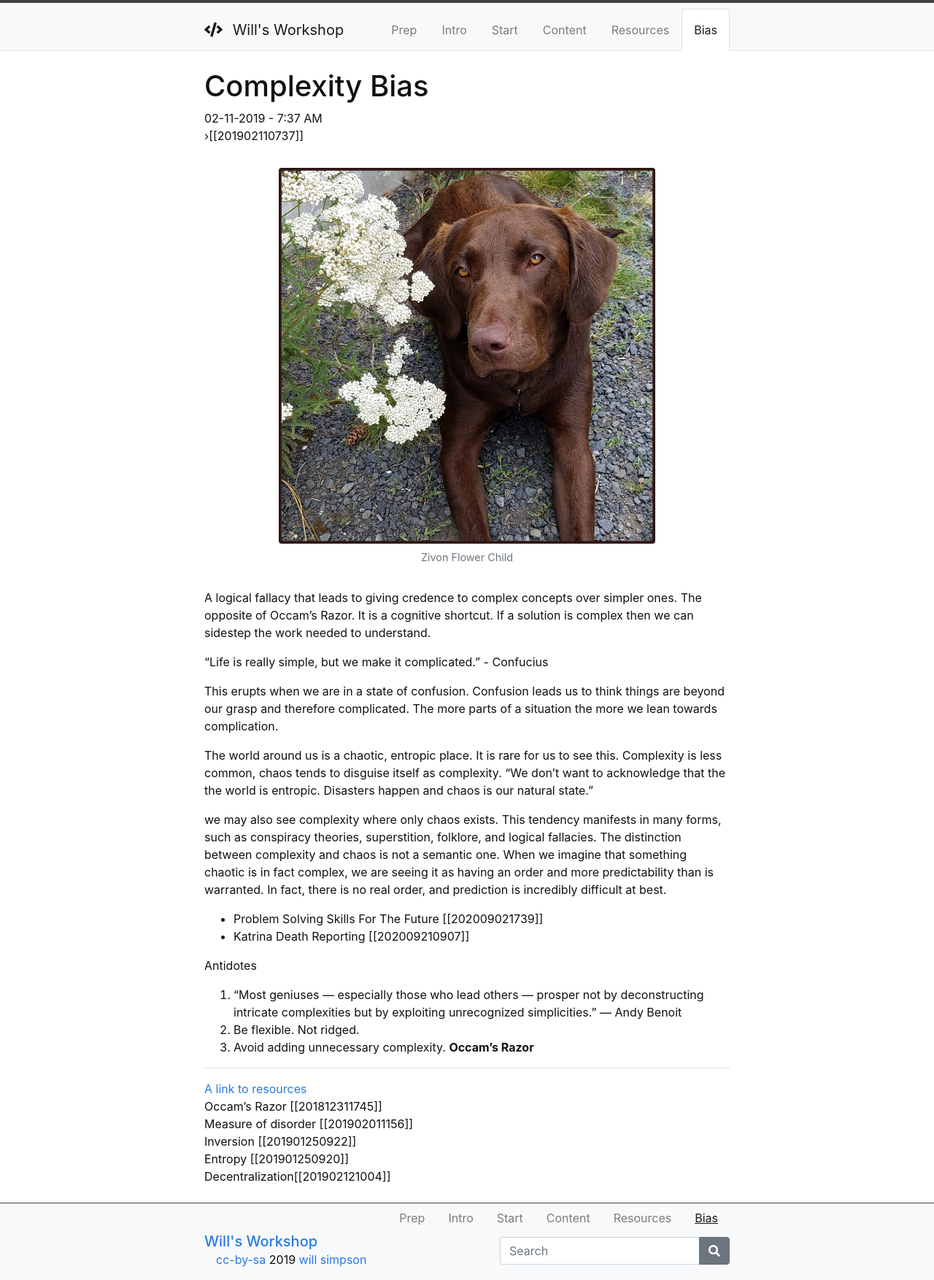
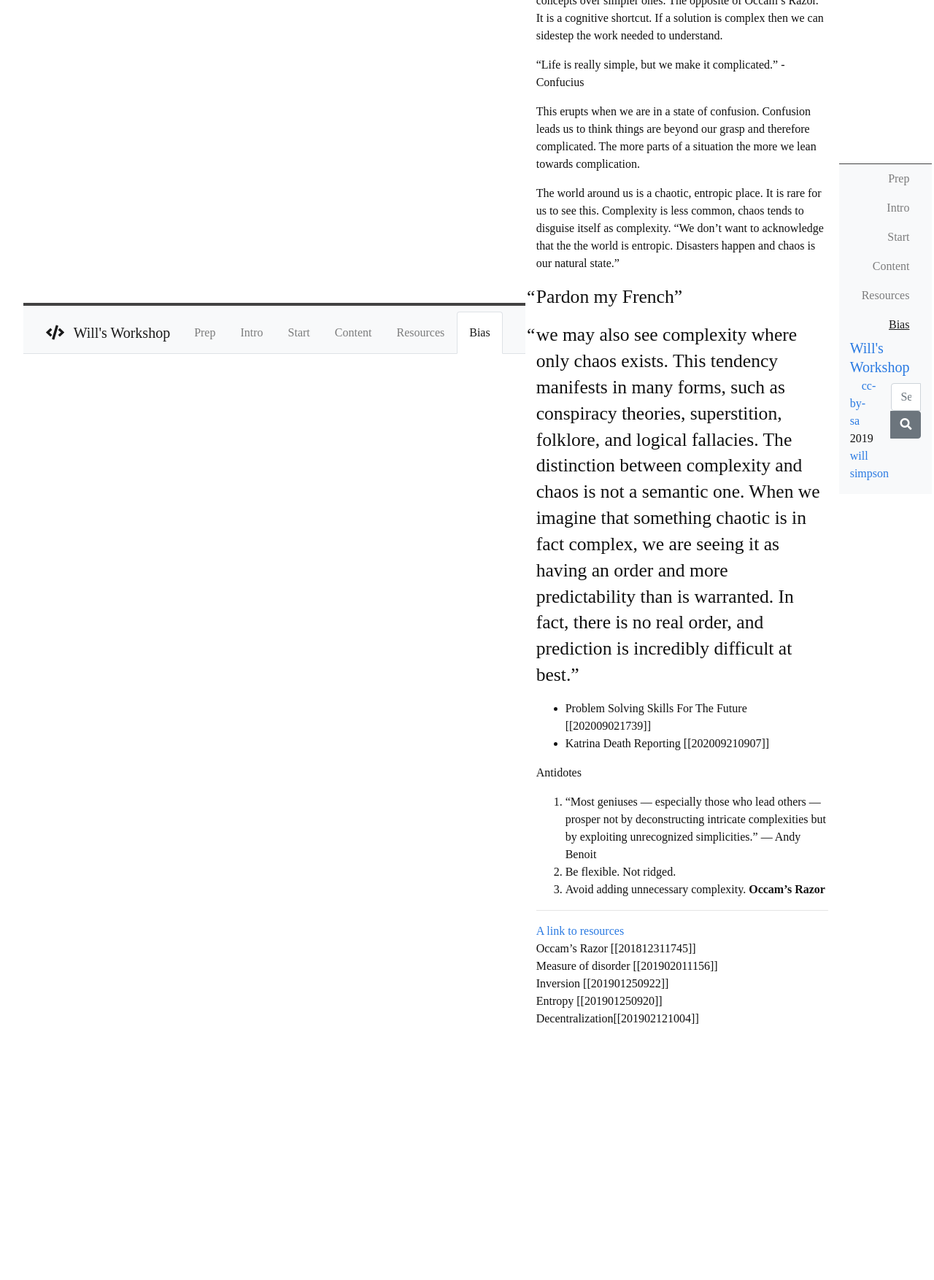
Before and after one commit to woodenzen/workshop-initial, a Jekyll site: the page built from content/5-complexity.md, in a window 1280 px wide. Shown: the whole page at 73% size. Built offline with Jekyll 4.4.1, drawn with Linux system fonts in a browser that asks for light colours; after the commit the page ends 1432 px from its top, so only the background shows below that.

Commit message:
Pardon my French

```diff
--- a/_sass/_custom.scss
+++ b/_sass/_custom.scss
@@ -1 +1,70 @@
 /* add your tweaks here! */
+body {
+	display: flex;
+	align-items: center;
+	justify-content: space-around;
+	height: 100vh;
+	font-family: 'EB Garamond', serif;
+	background-color: #fff;
+	padding: 0 2em;
+	box-sizing: border-box;
+	margin: 0;
+}
+
+blockquote {
+	margin: 0;
+	padding: 0;
+	position: relative;
+	width: 60%;
+	min-width: 400px;
+	max-width: 820px;
+	font-size: 1.25vw;
+	line-height: 1.4;
+	text-rendering: optimizeLegibility;
+	font-smoothing: antialiased;
+	-webkit-font-smoothing: antialiased;
+	-moz-osx-fon-smoothing: grayscale;
+}
+
+blockquote p:first-of-type:before {
+	content: '\201c';
+	position: absolute;
+	left: -.5em;
+}
+
+blockquote p:last-of-type:after {
+	content: '\201d';
+	position: absolute;
+}
+
+blockquote footer {
+	position: relative;
+}
+
+blockquote footer:before {
+	content: '–';
+	position: absolute;
+	left: -.6em;
+}
+
+@media screen and (max-width: 1600px) {
+	blockquote {
+		font-size: 2vw;
+	}
+}
+
+@media all and (max-width: 1200px) {
+	blockquote {
+		font-size: 2.5vw;
+	}
+}
+
+@media all and (max-width: 600px) {
+	blockquote {
+		font-size: 18px;
+	}
+	blockquote {
+		width: 100%;
+		min-width: 100%;
+	}
+}
--- a/content/5-complexity.md
+++ b/content/5-complexity.md
@@ -17,6 +17,10 @@ This erupts when we are in a state of confusion. Confusion leads us to think thi
 The world around us is a chaotic, entropic place. It is rare for us to see this.
 Complexity is less common, chaos tends to disguise itself as complexity. "We don't want to acknowledge that the the world is entropic. Disasters happen and chaos is our natural state."
 
+
+> Pardon my French
+
+
 > we may also see complexity where only chaos exists. This tendency manifests in many forms, such as conspiracy theories, superstition, folklore, and logical fallacies. The distinction between complexity and chaos is not a semantic one. When we imagine that something chaotic is in fact complex, we are seeing it as having an order and more predictability than is warranted. In fact, there is no real order, and prediction is incredibly difficult at best.
 
 - Problem Solving Skills For The Future [[202009021739]]
```
